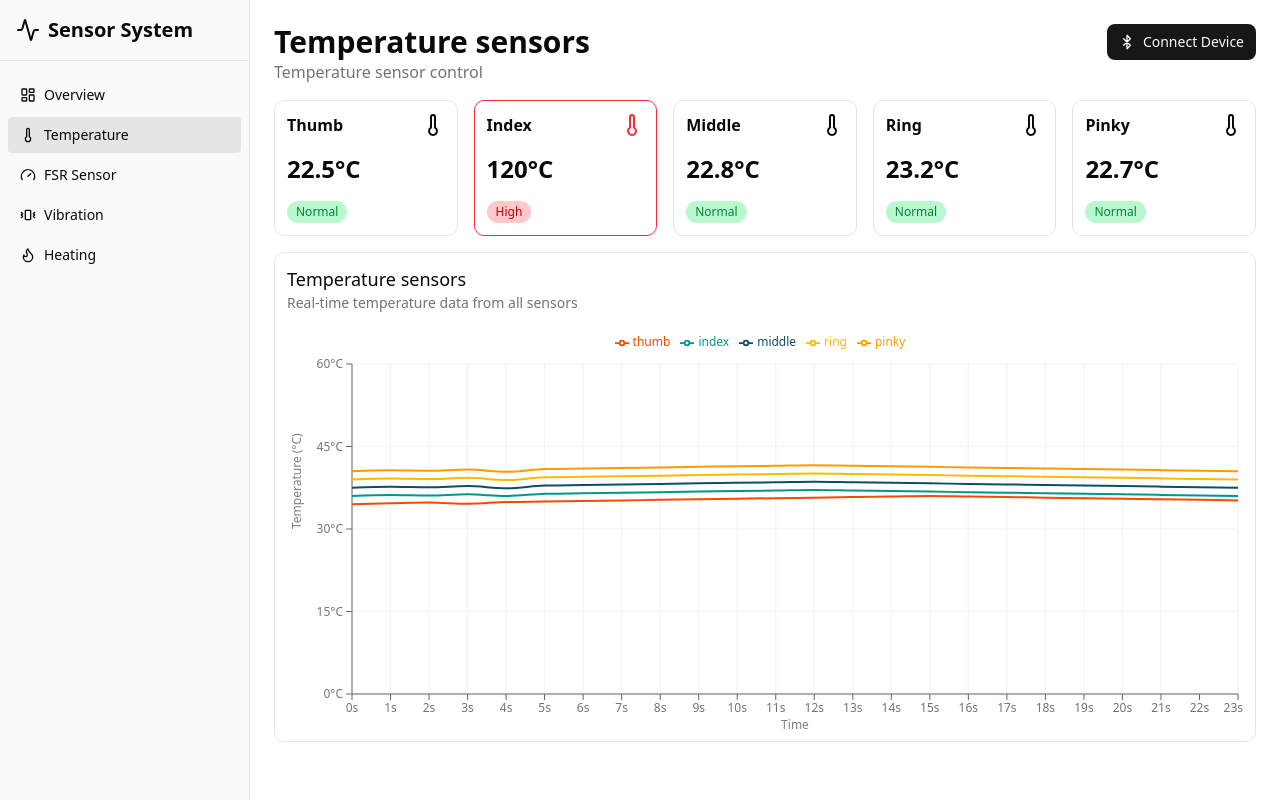
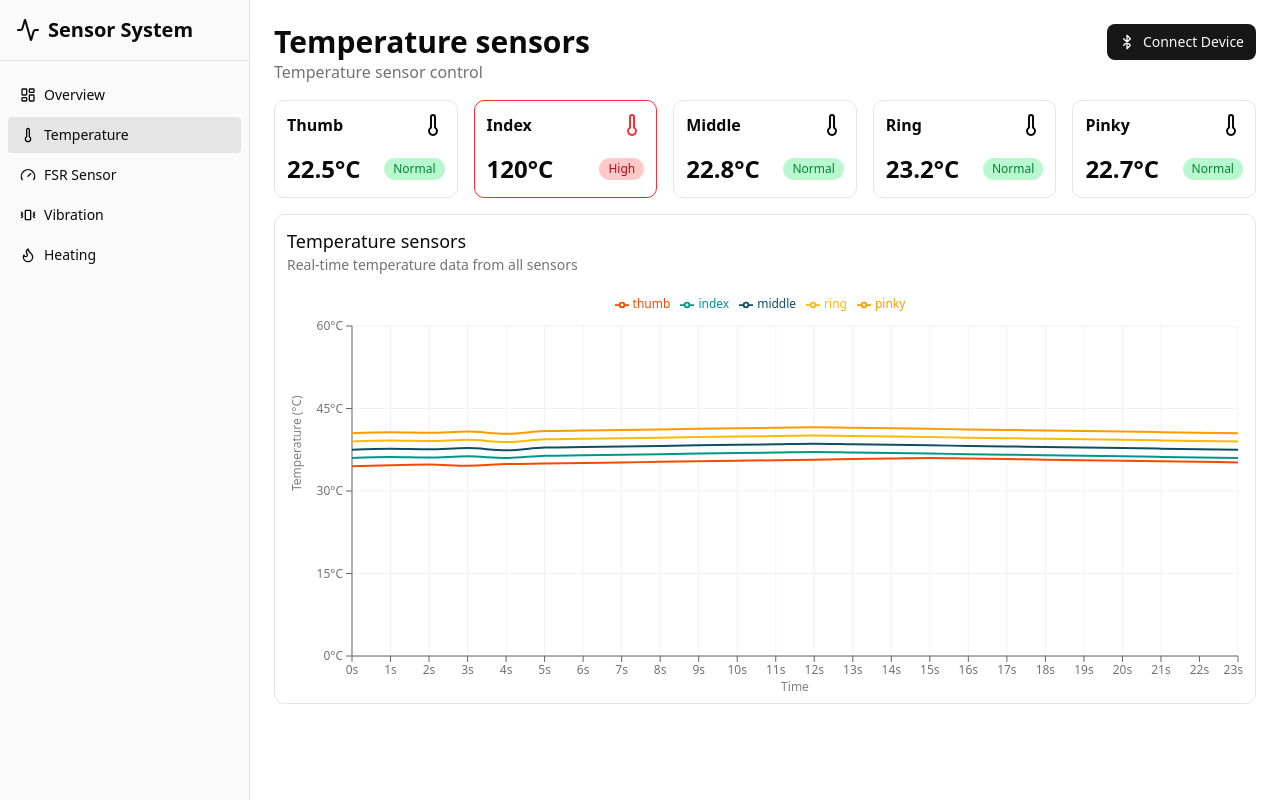
Before and after one commit to yevheniiburkovskyi/prosthetic-hand-dashboard, a React (Vite) app: page /temperature in a window 1280 px wide. Built offline with nearby package versions, Linux system fonts and the light colour scheme.

Commit message:
fix: improve layout of temperature sensor display by grouping value and badge

```diff
--- a/src/pages/Temperature.tsx
+++ b/src/pages/Temperature.tsx
@@ -74,8 +74,10 @@ const Temperature = () => {
                       }
                     />
                   </div>
-                  <p className="text-2xl font-bold">{sensor.value}°C</p>
-                  {getTemperatureBadge(sensor.value)}
+                  <div className="flex items-center justify-between">
+                    <p className="text-2xl font-bold">{sensor.value}°C</p>
+                    {getTemperatureBadge(sensor.value)}
+                  </div>
                 </div>
               </Card>
             </li>
```
